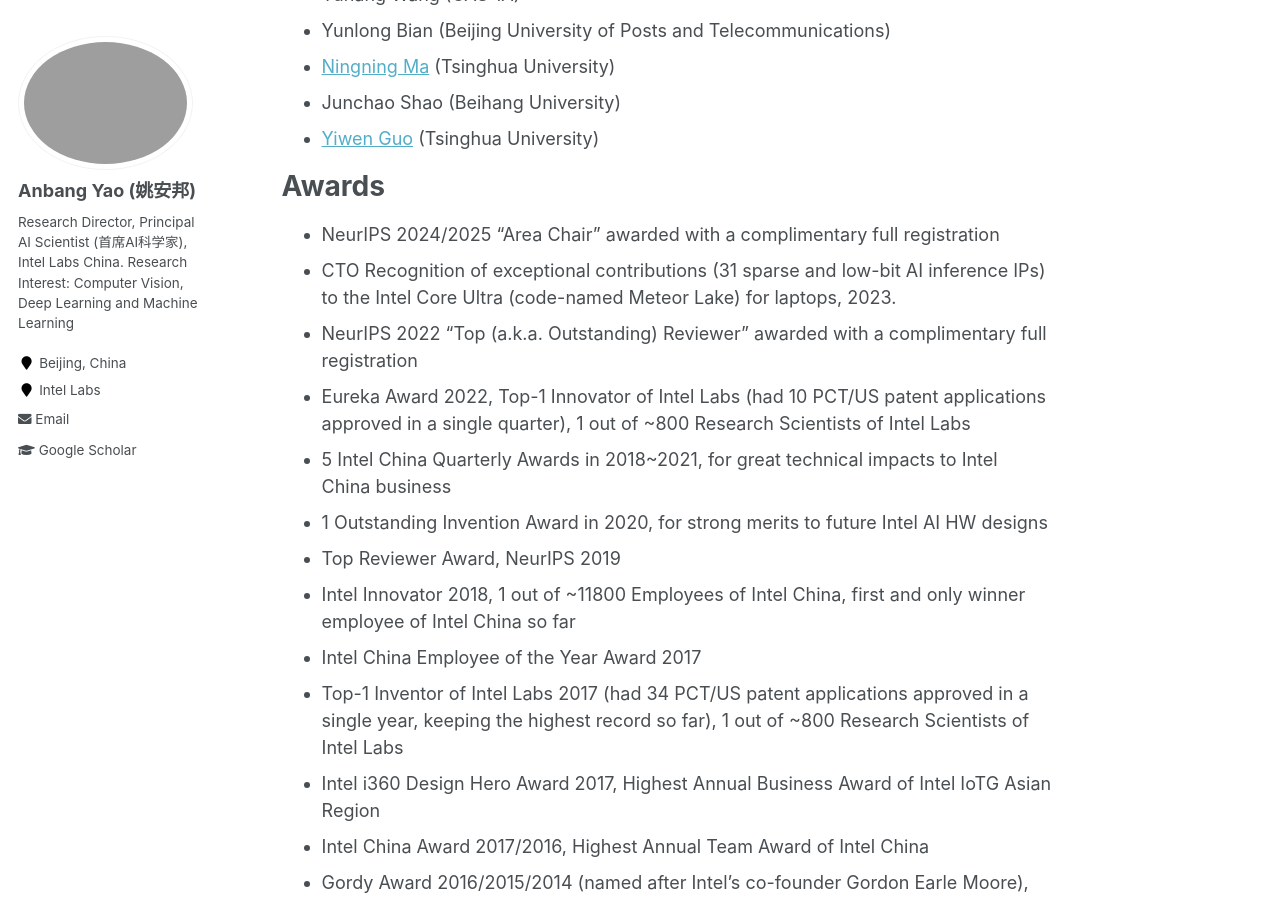
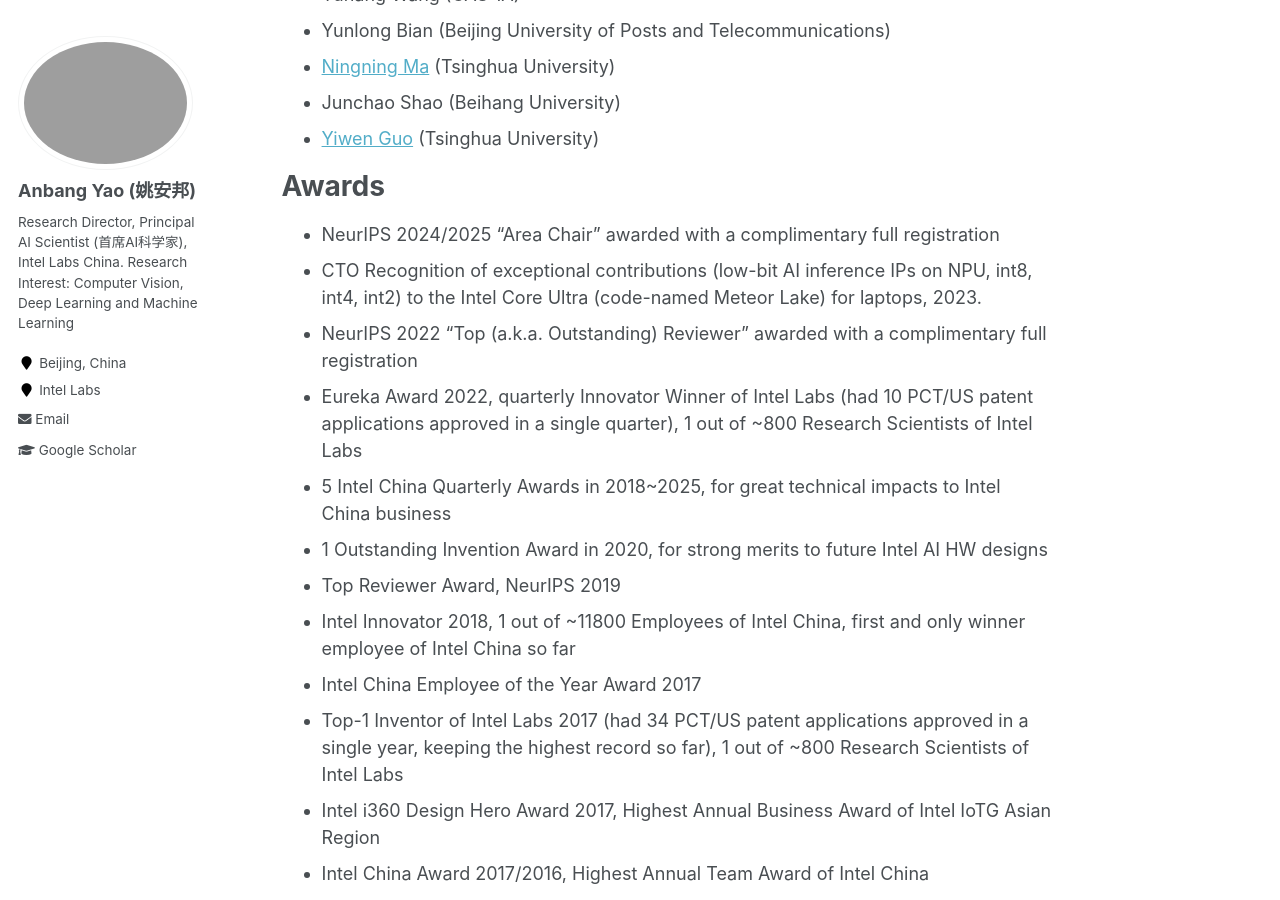
Before and after one commit to YaoAnbang/YaoAnbang.github.io, a Jekyll site: the page built from _pages/about.md, in a window 1280 px wide and 900 px high, scrolled down 10096 px. Built offline with Jekyll 4.4.1, drawn with Linux system fonts in a browser that asks for light colours.

Commit message:
Update about.md

```diff
--- a/_pages/about.md
+++ b/_pages/about.md
@@ -200,10 +200,10 @@
 =====
 
 + NeurIPS 2024/2025 "Area Chair" awarded with a complimentary full registration
-+ CTO Recognition of exceptional contributions (31 sparse and low-bit AI inference IPs) to the Intel Core Ultra (code-named Meteor Lake) for laptops, 2023.
++ CTO Recognition of exceptional contributions (low-bit AI inference IPs on NPU, int8, int4, int2) to the Intel Core Ultra (code-named Meteor Lake) for laptops, 2023.
 + NeurIPS 2022 "Top (a.k.a. Outstanding) Reviewer" awarded with a complimentary full registration
-+ Eureka Award 2022, Top-1 Innovator of Intel Labs (had 10 PCT/US patent applications approved in a single quarter), 1 out of ~800 Research Scientists of Intel Labs
-+ 5 Intel China Quarterly Awards in 2018~2021, for great technical impacts to Intel China business
++ Eureka Award 2022, quarterly Innovator Winner of Intel Labs (had 10 PCT/US patent applications approved in a single quarter), 1 out of ~800 Research Scientists of Intel Labs
++ 5 Intel China Quarterly Awards in 2018~2025, for great technical impacts to Intel China business
 + 1 Outstanding Invention Award in 2020, for strong merits to future Intel AI HW designs
 + Top Reviewer Award, NeurIPS 2019
 + Intel Innovator 2018, 1 out of ~11800 Employees of Intel China, first and only winner employee of Intel China so far
```
